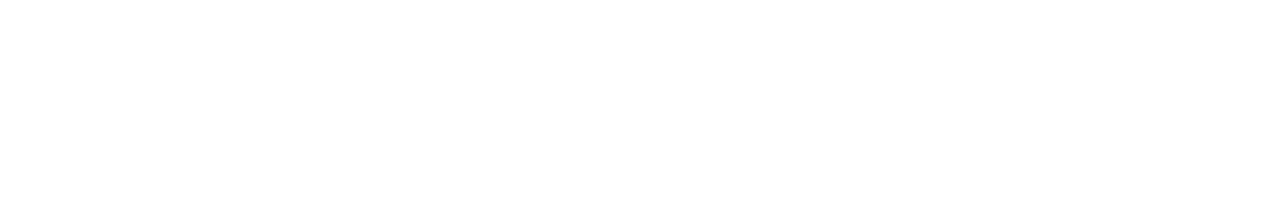
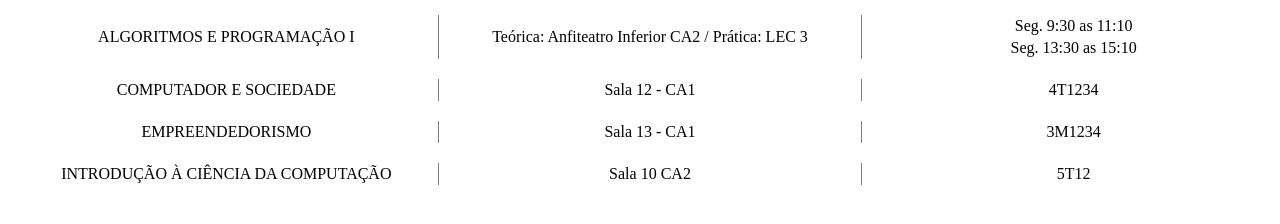
Before and after one commit to theprogmatheus/SIGAA-Plus-UFJ, a browser extension: page html/index.html in a window 1280 px wide. Drawn offline with Linux system fonts and the light colour scheme.

Commit message:
change index.html and stype

```diff
--- /dev/null
+++ b/assets/css/index.css
@@ -0,0 +1,44 @@
+* {
+    margin: 0;
+    padding: 0;
+}
+
+body {
+    min-width: 800px;
+    height: 100%;
+}
+
+.content {
+    display: flex;
+    flex-direction: column;
+    padding: 10px;
+    width: 100%;
+}
+
+.content .row {
+    padding: 5px;
+    display: flex;
+    flex-direction: row;
+    margin-bottom: 10px;
+}
+
+
+.content .row div {
+    width: 33.33%;
+    overflow-wrap: anywhere;
+    display: flex;
+    flex-direction: column;
+    align-items: center;
+    justify-content: center;
+    text-align: center;
+}
+
+.content .row div.location{
+    border-left: 1px solid gray;
+    border-right: 1px solid gray;
+}
+
+.content .row div span {
+    width: 100%;
+    padding: 2px;
+}
--- a/html/index.html
+++ b/html/index.html
@@ -3,12 +3,58 @@
 
 <head>
     <meta charset="UTF-8">
-    <meta name="viewport" content="width=device-width, initial-scale=1.0">
+    <link rel="stylesheet" href="./../assets/css/index.css">
     <title>SIGAA+ UFJ</title>
 </head>
 
 <body>
-
+    <div class="content">
+        <div class="row">
+            <div class="name">
+                <span class="name">ALGORITMOS E PROGRAMAÇÃO I</span>
+            </div>
+            <div class="location">
+                <span class="location">Teórica: Anfiteatro Inferior CA2 / Prática: LEC 3</span>
+            </div>
+            <div class="schedule">
+                <span>Seg. 9:30 as 11:10</span>
+                <span>Seg. 13:30 as 15:10</span>
+            </div>
+        </div>
+        <div class="row">
+            <div class="name">
+                <span class="name">COMPUTADOR E SOCIEDADE</span>
+            </div>
+            <div class="location">
+                <span class="location">Sala 12 - CA1</span>
+            </div>
+            <div class="schedule">
+                <span class="schedule">4T1234</span>
+            </div>
+        </div>
+        <div class="row">
+            <div class="name">
+                <span class="name">EMPREENDEDORISMO</span>
+            </div>
+            <div class="location">
+                <span class="location">Sala 13 - CA1</span>
+            </div>
+            <div class="schedule">
+                <span class="schedule">3M1234</span>
+            </div>
+        </div>
+        <div class="row">
+            <div class="name">
+                <span class="name">INTRODUÇÃO À CIÊNCIA DA COMPUTAÇÃO</span>
+            </div>
+            <div class="location">
+                <span class="location">Sala 10 CA2</span>
+            </div>
+            <div class="schedule">
+                <span class="schedule">5T12</span>
+            </div>
+        </div>
+    </div>
 </body>
 
 </html>
```
